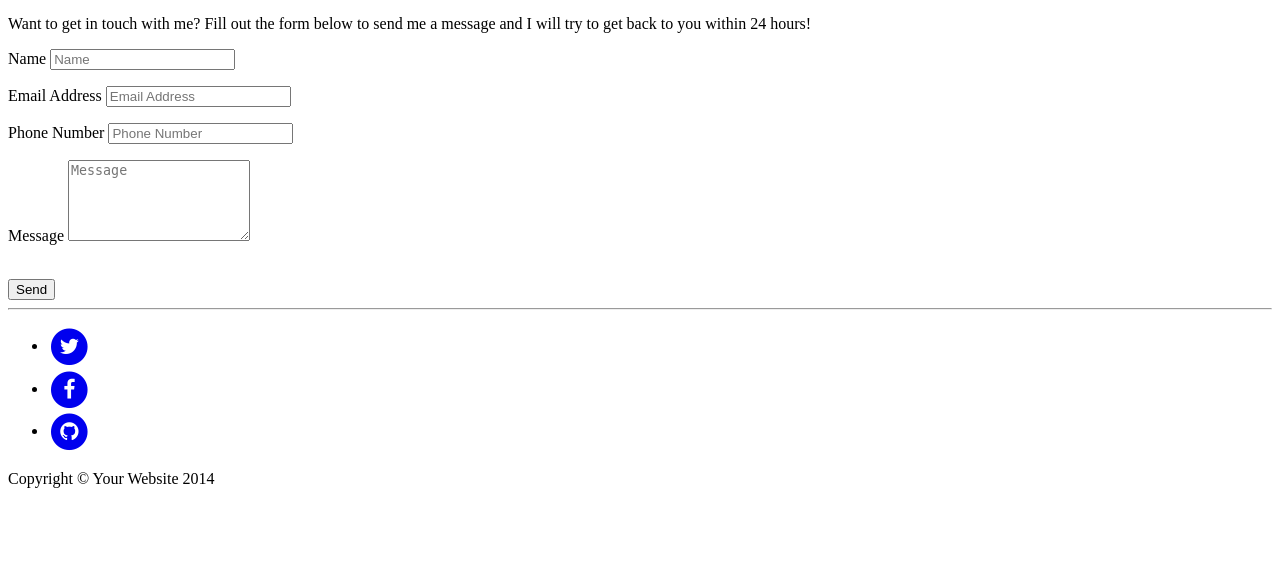
After one commit to shafeen/DynamicCleanBlog, a PHP site: template framework/views/main-html/contact.phtml in a window 1280 px wide. The commit adds this page. Shown: the part 223-800 px from the top of the page. Run offline with PHP 8.4, Linux system fonts and the light colour scheme; the template is opened without the code that fills it, so the values that code supplies are empty; some libraries are stand-ins or nearby versions.

Commit message:
Added the very basic modules "About" and "Contact"

```diff
--- /dev/null
+++ b/framework/views/main-html/contact.phtml
@@ -0,0 +1,187 @@
+<!DOCTYPE html>
+<html lang="en">
+
+<head>
+
+    <meta charset="utf-8">
+    <meta http-equiv="X-UA-Compatible" content="IE=edge">
+    <meta name="viewport" content="width=device-width, initial-scale=1">
+    <meta name="description" content="">
+    <meta name="author" content="">
+
+    <title>Clean Blog - Contact</title>
+
+    <!-- Bootstrap Core CSS -->
+    <link rel="stylesheet" href="<?=$this->dependencyPaths["bootstrapCss"]?>">
+
+    <!-- Clean Blog Theme CSS -->
+    <link rel="stylesheet" href="<?=$this->dependencyPaths["cleanblogCss"]?>">
+
+    <!-- Custom Fonts -->
+    <link href="http://maxcdn.bootstrapcdn.com/font-awesome/4.1.0/css/font-awesome.min.css" rel="stylesheet" type="text/css">
+    <link href='http://fonts.googleapis.com/css?family=Lora:400,700,400italic,700italic' rel='stylesheet' type='text/css'>
+    <link href='http://fonts.googleapis.com/css?family=Open+Sans:300italic,400italic,600italic,700italic,800italic,400,300,600,700,800' rel='stylesheet' type='text/css'>
+
+    <!-- HTML5 Shim and Respond.js IE8 support of HTML5 elements and media queries -->
+    <!-- WARNING: Respond.js doesn't work if you view the page via file:// -->
+    <!--[if lt IE 9]>
+        <script src="https://oss.maxcdn.com/libs/html5shiv/3.7.0/html5shiv.js"></script>
+        <script src="https://oss.maxcdn.com/libs/respond.js/1.4.2/respond.min.js"></script>
+    <![endif]-->
+
+</head>
+
+<body>
+
+    <!-- Navigation -->
+    <nav class="navbar navbar-default navbar-custom navbar-fixed-top">
+        <div class="container-fluid">
+            <!-- Brand and toggle get grouped for better mobile display -->
+            <div class="navbar-header page-scroll">
+                <button type="button" class="navbar-toggle" data-toggle="collapse" data-target="#bs-example-navbar-collapse-1">
+                    <span class="sr-only">Toggle navigation</span>
+                    <span class="icon-bar"></span>
+                    <span class="icon-bar"></span>
+                    <span class="icon-bar"></span>
+                </button>
+                <a class="navbar-brand" href="index.html">Start Bootstrap</a>
+            </div>
+
+            <!-- Collect the nav links, forms, and other content for toggling -->
+            <div class="collapse navbar-collapse" id="bs-example-navbar-collapse-1">
+                <ul class="nav navbar-nav navbar-right">
+                    <li>
+                        <a href="index.html">Home</a>
+                    </li>
+                    <li>
+                        <a href="about.phtml">About</a>
+                    </li>
+                    <li>
+                        <a href="post.html">Sample Post</a>
+                    </li>
+                    <li>
+                        <a href="contact.phtml">Contact</a>
+                    </li>
+                </ul>
+            </div>
+            <!-- /.navbar-collapse -->
+        </div>
+        <!-- /.container -->
+    </nav>
+
+    <!-- Page Header -->
+    <!-- Set your background image for this header on the line below. -->
+    <header class="intro-header" style="background-image: url('img/contact-bg.jpg')">
+        <div class="container">
+            <div class="row">
+                <div class="col-lg-8 col-lg-offset-2 col-md-10 col-md-offset-1">
+                    <div class="page-heading">
+                        <h1>Contact Me</h1>
+                        <hr class="small">
+                        <span class="subheading">Have questions? I have answers (maybe).</span>
+                    </div>
+                </div>
+            </div>
+        </div>
+    </header>
+
+    <!-- Main Content -->
+    <div class="container">
+        <div class="row">
+            <div class="col-lg-8 col-lg-offset-2 col-md-10 col-md-offset-1">
+                <p>Want to get in touch with me? Fill out the form below to send me a message and I will try to get back to you within 24 hours!</p>
+                <!-- Contact Form - Enter your email address on line 19 of the mail/contact_me.php file to make this form work. -->
+                <!-- WARNING: Some web hosts do not allow emails to be sent through forms to common mail hosts like Gmail or Yahoo. It's recommended that you use a private domain email address! -->
+                <!-- NOTE: To use the contact form, your site must be on a live web host with PHP! The form will not work locally! -->
+                <form name="sentMessage" id="contactForm" novalidate>
+                    <div class="row control-group">
+                        <div class="form-group col-xs-12 floating-label-form-group controls">
+                            <label>Name</label>
+                            <input type="text" class="form-control" placeholder="Name" id="name" required data-validation-required-message="Please enter your name.">
+                            <p class="help-block text-danger"></p>
+                        </div>
+                    </div>
+                    <div class="row control-group">
+                        <div class="form-group col-xs-12 floating-label-form-group controls">
+                            <label>Email Address</label>
+                            <input type="email" class="form-control" placeholder="Email Address" id="email" required data-validation-required-message="Please enter your email address.">
+                            <p class="help-block text-danger"></p>
+                        </div>
+                    </div>
+                    <div class="row control-group">
+                        <div class="form-group col-xs-12 floating-label-form-group controls">
+                            <label>Phone Number</label>
+                            <input type="tel" class="form-control" placeholder="Phone Number" id="phone" required data-validation-required-message="Please enter your phone number.">
+                            <p class="help-block text-danger"></p>
+                        </div>
+                    </div>
+                    <div class="row control-group">
+                        <div class="form-group col-xs-12 floating-label-form-group controls">
+                            <label>Message</label>
+                            <textarea rows="5" class="form-control" placeholder="Message" id="message" required data-validation-required-message="Please enter a message."></textarea>
+                            <p class="help-block text-danger"></p>
+                        </div>
+                    </div>
+                    <br>
+                    <div id="success"></div>
+                    <div class="row">
+                        <div class="form-group col-xs-12">
+                            <button type="submit" class="btn btn-default">Send</button>
+                        </div>
+                    </div>
+                </form>
+            </div>
+        </div>
+    </div>
+
+    <hr>
+
+    <!-- Footer -->
+    <footer>
+        <div class="container">
+            <div class="row">
+                <div class="col-lg-8 col-lg-offset-2 col-md-10 col-md-offset-1">
+                    <ul class="list-inline text-center">
+                        <li>
+                            <a href="#">
+                                <span class="fa-stack fa-lg">
+                                    <i class="fa fa-circle fa-stack-2x"></i>
+                                    <i class="fa fa-twitter fa-stack-1x fa-inverse"></i>
+                                </span>
+                            </a>
+                        </li>
+                        <li>
+                            <a href="#">
+                                <span class="fa-stack fa-lg">
+                                    <i class="fa fa-circle fa-stack-2x"></i>
+                                    <i class="fa fa-facebook fa-stack-1x fa-inverse"></i>
+                                </span>
+                            </a>
+                        </li>
+                        <li>
+                            <a href="#">
+                                <span class="fa-stack fa-lg">
+                                    <i class="fa fa-circle fa-stack-2x"></i>
+                                    <i class="fa fa-github fa-stack-1x fa-inverse"></i>
+                                </span>
+                            </a>
+                        </li>
+                    </ul>
+                    <p class="copyright text-muted">Copyright &copy; Your Website 2014</p>
+                </div>
+            </div>
+        </div>
+    </footer>
+
+    <!-- jQuery -->
+    <script src="<?=$this->dependencyPaths["jQuery"]?>"></script>
+
+    <!-- Bootstrap Core JavaScript -->
+    <script src="<?=$this->dependencyPaths["bootstrapJavascript"]?>"></script>
+
+    <!-- Clean Blog Theme JavaScript -->
+    <script src="<?=$this->dependencyPaths["cleanblogJavascript"]?>"></script>
+
+</body>
+
+</html>
```
Also changed, not shown: framework/controllers/AboutController.php (added, +22 -0 lines), framework/controllers/ContactController.php (added, +22 -0 lines), framework/index.php (+10 -0 lines), framework/views/AboutView.php (added, +11 -0 lines), framework/views/ContactView.php (added, +11 -0 lines), framework/views/main-html/about.phtml (added, +149 -0 lines).
